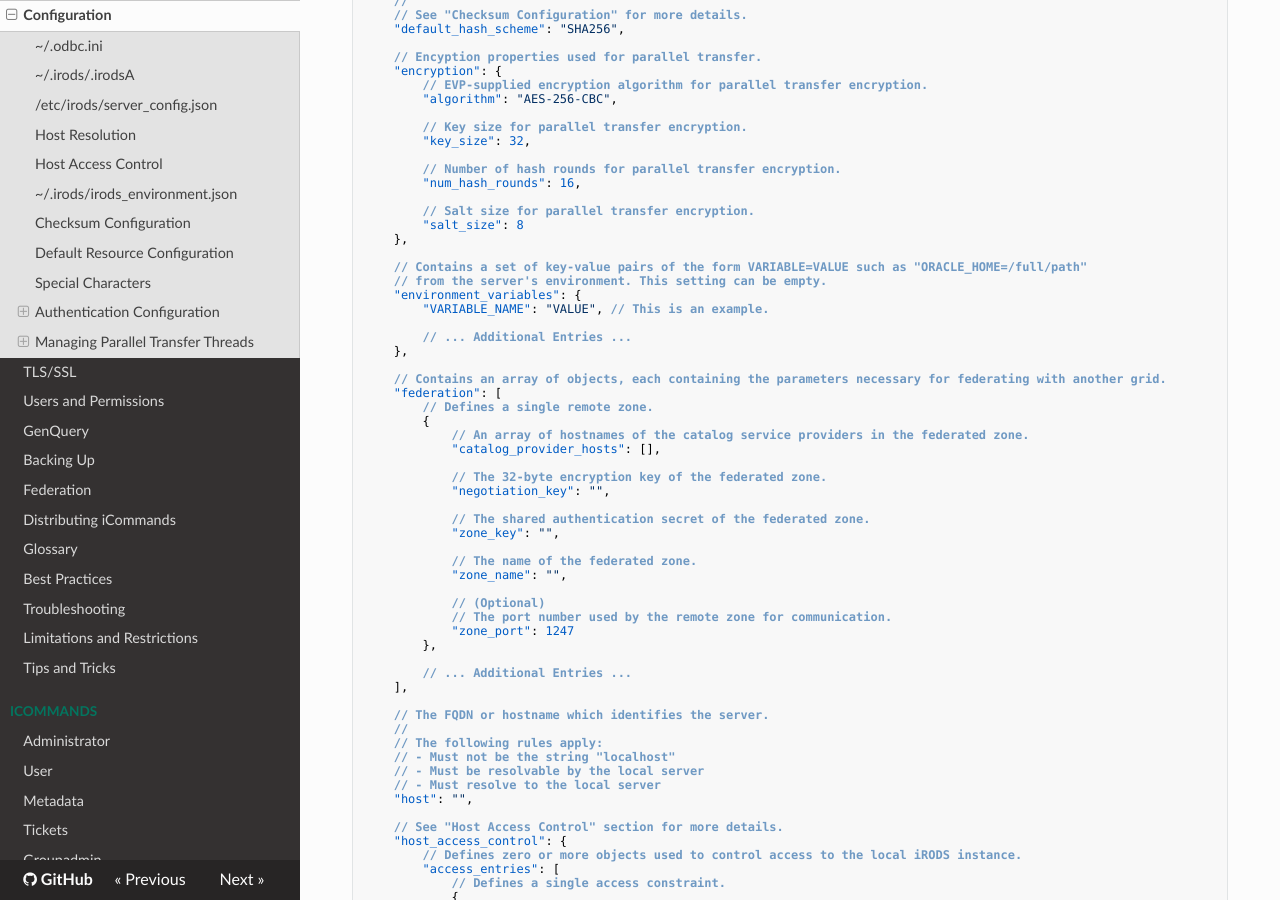
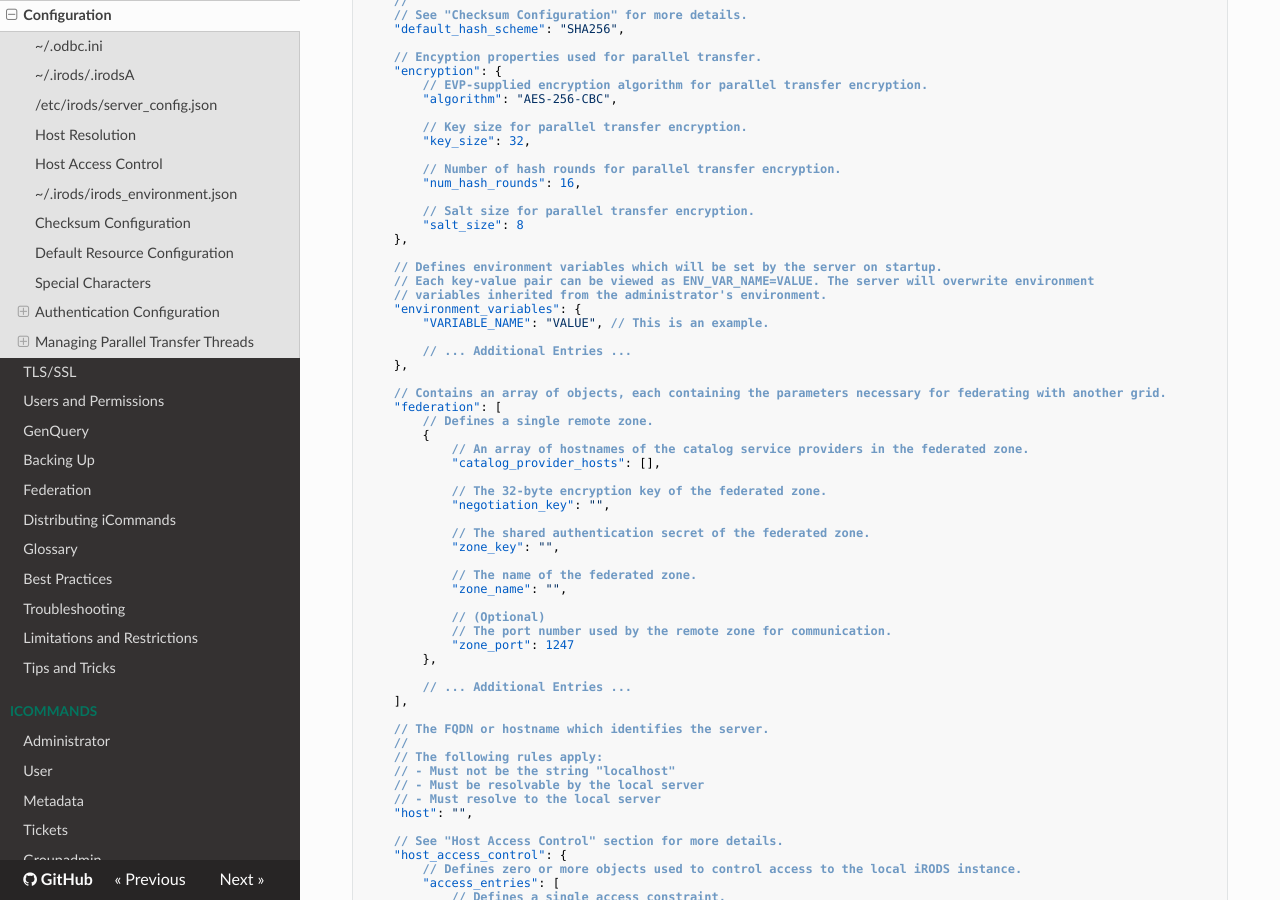
Before and after one commit to irods/irods_docs, an MkDocs documentation site: the page built from docs/system_overview/configuration.md, in a window 1280 px wide and 900 px high, scrolled down 2884 px. Built offline with MkDocs 1.6.1, drawn with Linux system fonts in a browser that asks for light colours; nearby versions of some CDN libraries.

Commit message:
[134] server_config.json: Clean up wording for "environment_variables" property.

```diff
--- a/docs/system_overview/configuration.md
+++ b/docs/system_overview/configuration.md
@@ -184,8 +184,9 @@ iRODS 5 servers only require a working server_config.json file. All server prope
         "salt_size": 8
     },
 
-    // Contains a set of key-value pairs of the form VARIABLE=VALUE such as "ORACLE_HOME=/full/path"
-    // from the server's environment. This setting can be empty.
+    // Defines environment variables which will be set by the server on startup.
+    // Each key-value pair can be viewed as ENV_VAR_NAME=VALUE. The server will overwrite environment
+    // variables inherited from the administrator's environment.
     "environment_variables": {
         "VARIABLE_NAME": "VALUE", // This is an example.
 
```
